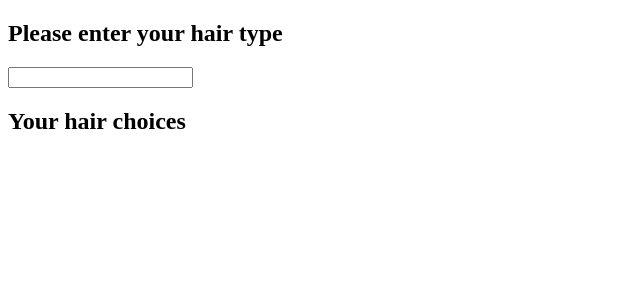
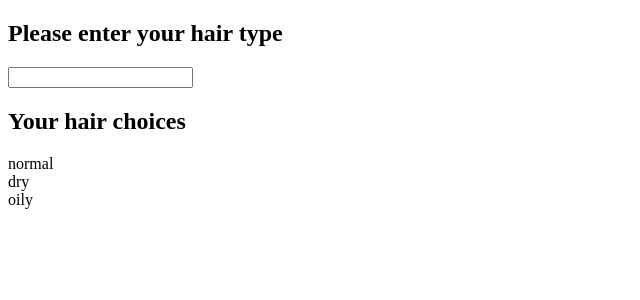
Before and after one commit to timdecillis/Hair-Nor-There, a React (Create React App) app: page / in a window 1280 px wide. Shown: the top 300 px of the page, without its empty margins (0-640 px from the left). Built offline with nearby package versions, Linux system fonts and the light colour scheme.

Commit message:
Completed basic rendering of initial state

```diff
--- a/src/components/HairChoices.js
+++ b/src/components/HairChoices.js
@@ -5,12 +5,12 @@ import { useSelector } from 'react-redux'
 
 
 const HairChoices = () => {
-  const choices = useSelector(getTypes)
-  console.log(choices)
+  const choices = useSelector(getTypes).types
+  if (!choices.length) return null
   return (
     <div>
       <h2>Your hair choices</h2>
-      {/* {choices.map((choice, i) => <div key={i}>{choice}</div>)} */}
+      {choices.map((choice, i) => <div key={i}>{choice}</div>)}
     </div>
   )
 }
```
